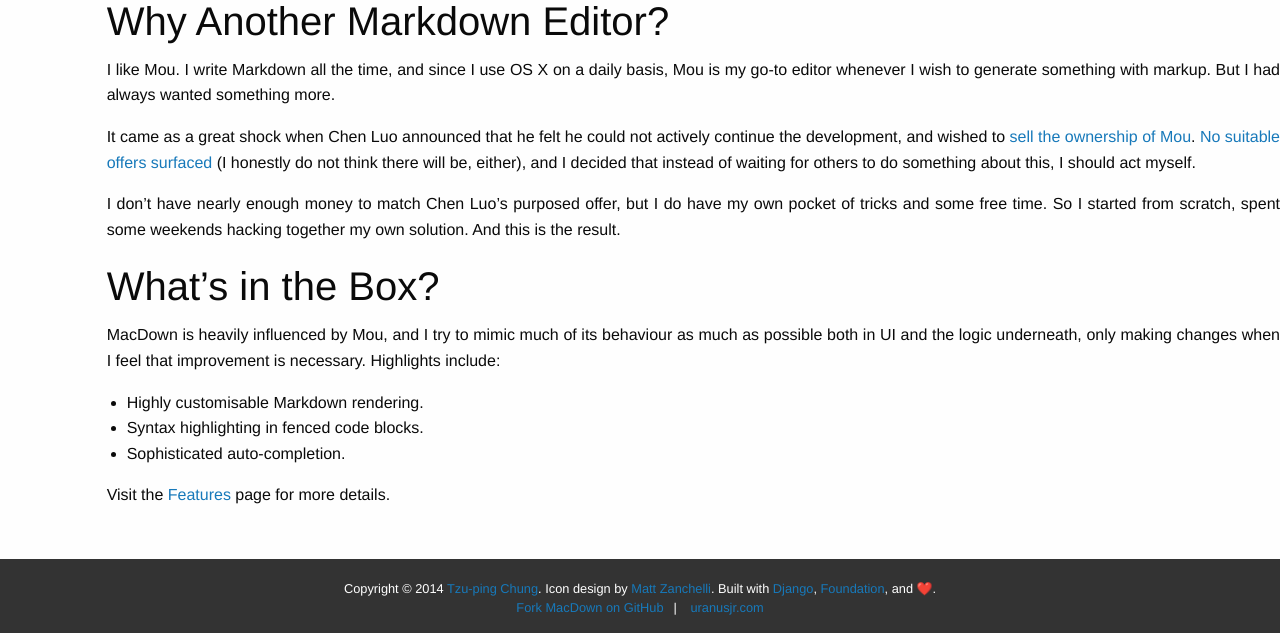
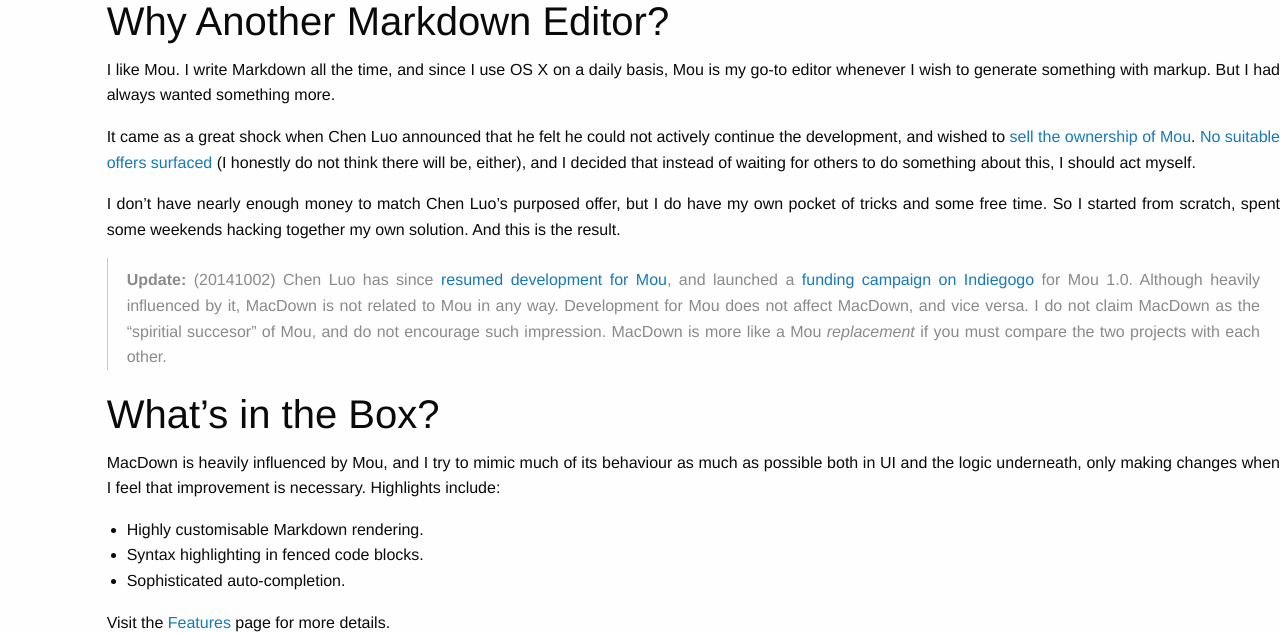
Before and after one commit to MacDownApp/macdown-site-django, a Django app: template pages/templates/pages/home.html in a window 1280 px wide. Shown: the part 920-1553 px from the top of the page. Run offline with Django 3.2, Linux system fonts and the light colour scheme; the template is opened without the code that fills it, so the values that code supplies are empty; some libraries are stand-ins or nearby versions.

Commit message:
Add mention to Mou's development status on homepage

```diff
--- a/pages/templates/pages/home.html
+++ b/pages/templates/pages/home.html
@@ -50,6 +50,10 @@
 
     <p>I don’t have nearly enough money to match Chen Luo’s purposed offer, but I do have my own pocket of tricks and some free time. So I started from scratch, spent some weekends hacking together my own solution. And this is the result.</p>
 
+    <blockquote>
+      <p><strong>Update:</strong> (20141002) Chen Luo has since <a href="https://twitter.com/chenluois/status/484488917165416449">resumed development for Mou</a>, and launched a <a href="https://www.indiegogo.com/projects/mou-1-0-markdown-editor-on-os-x-for-you">funding campaign on Indiegogo</a> for Mou 1.0. Although heavily influenced by it, MacDown is not related to Mou in any way. Development for Mou does not affect MacDown, and vice versa. I do not claim MacDown as the “spiritial succesor” of Mou, and do not encourage such impression. MacDown is more like a Mou <em>replacement</em> if you must compare the two projects with each other.</p>
+    </blockquote>
+
     <h2>What’s in the Box?</h2>
 
     <p>MacDown is heavily influenced by Mou, and I try to mimic much of its behaviour as much as possible both in UI and the logic underneath, only making changes when I feel that improvement is necessary. Highlights include:</p>
```
